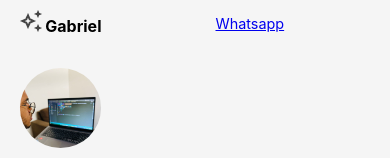
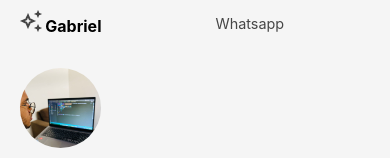
Before and after one commit to salesgs/portifolio__react, a React (Create React App) app: page / in a window 390 px wide. Shown: the top 158 px of the page. Built offline with nearby package versions, Linux system fonts and the light colour scheme.

Commit message:
cabeçaho 12

```diff
--- a/src/Componentes/Header/Header.css
+++ b/src/Componentes/Header/Header.css
@@ -51,7 +51,7 @@ header{
   font-family: 'Times New Roman', Times, serif;
 }
 .sobre__text h1{
-  font-family: cursive;
+  font-family: 'Times New Roman', Times, serif;
 }
 .sobre__link-itens{
   width: 30vw;
--- a/src/Componentes/Header/Responsive.css
+++ b/src/Componentes/Header/Responsive.css
@@ -13,6 +13,10 @@
   .top__list{
     font-size: 0.90rem;
     margin-top: 0.95rem;
+  }
+  .top__list li a{
+    text-decoration: none;
+    color: #464646;
   }
 
   .sobre__photo{
```
